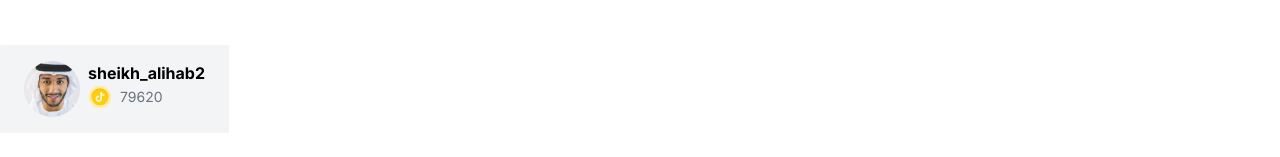
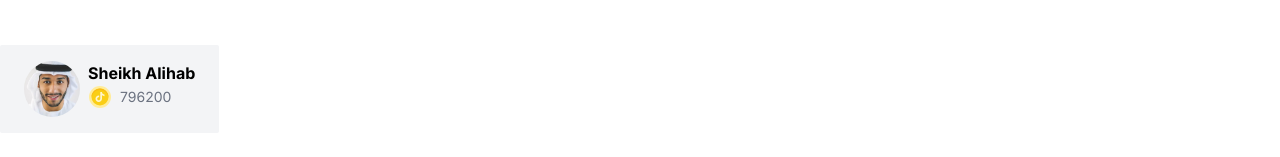
Before and after one commit to The-ARJ/TikTok-Clone, a Next.js app: page / in a window 1280 px wide. Shown: the part 195-352 px from the top of the page. Built offline with nearby package versions, Linux system fonts and the light colour scheme.

Commit message:
final commit

```diff
--- a/src/app/components/Hero.jsx
+++ b/src/app/components/Hero.jsx
@@ -343,14 +343,14 @@ const Hero = () => {
                     ></Lottie>
                   </div>
                   <div className=" text-center mb-4 text-3xl  mt-8">
-                    <p>Payment Complete</p>
+                    <p>Payment Completed</p>
                   </div>
 
-                  <div className="flex items-center justify-center mb-8 ">
+                  <div className=" text-center  mb-8 p-2">
                     <p className="">
-                      Thank you for your payment! Your transaction has been
-                      successfully completed.
+                      You recharged ${totalDollar} to Client Account
                     </p>
+                    <p className="">You can use coins to send virtual Gifts </p>
                   </div>
 
                   <div className=" flex gap-2">
--- a/src/app/components/ProfileCard.jsx
+++ b/src/app/components/ProfileCard.jsx
@@ -11,7 +11,7 @@ const ProfileCard = () => {
         ></img>
 
         <div className="">
-          <div className="text-base font-bold">sheikh_alihab2</div>
+          <div className="text-base font-bold">Sheikh Alihab</div>
           <div className="flex items-center gap-2 text-gray-500">
             <svg
               className="tiktok-kkwvro-StyledCoinIcon e4yj8b611"
@@ -35,7 +35,7 @@ const ProfileCard = () => {
                 fill="#FEF5CD"
               ></path>
             </svg>{" "}
-            <p className=" text-sm"> 79620</p>
+            <p className=" text-sm"> 796200</p>
           </div>
         </div>
       </div>
```
